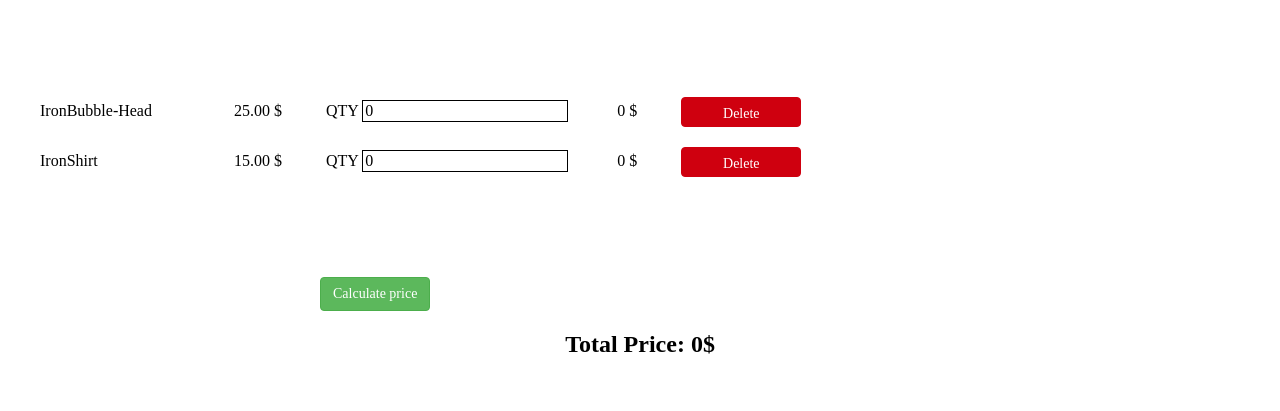
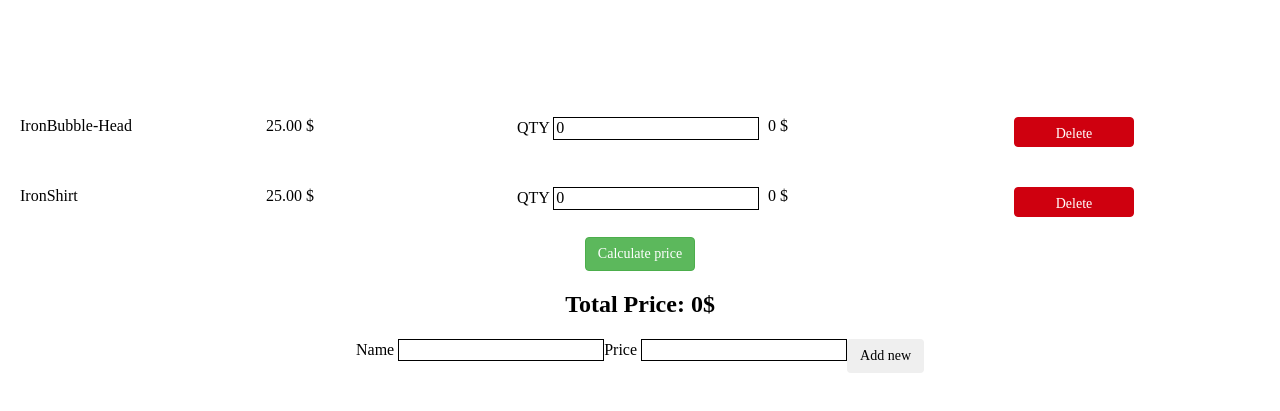
Before and after one commit to ironhack-labs/lab-dom-ironhack-cart, a plain HTML site: page starter-code/index.html in a window 1280 px wide. Shown: the part 61-472 px from the top of the page. Drawn offline with nearby package versions, Linux system fonts and the light colour scheme.

Commit message:
iteration 5 done

```diff
--- a/starter-code/css/style.css
+++ b/starter-code/css/style.css
@@ -28,8 +28,6 @@ input {
     color: #fff;
     background-color: #5cb85c;
     border-color: #4cae4c;
-    margin-top: 100px;
-    margin-left: 25%;
 }
 
 .delete1 button {
@@ -49,21 +47,23 @@ header {
   margin-bottom: 100px;
 }
 
-.ironbubble div {
+article {
+  display: flex;
+  justify-content: space-around;
+  padding: 20px;
+}
+article div {
   display: inline-block;
-  margin-left: 40px;
-  margin-bottom: 20px;
+  flex: 1;
+}
+.totalPrice {
+  display: flex;
+  justify-content: center;
+  flex-direction: column;
+  align-items: center;
 }
 
-.ironshirt div {
-  display: inline-block;
-  margin-left: 40px;
+.inputs {
+  display: flex;
+  justify-content: center;
 }
-
-.product1_name {
-  width: 150px;
-}
-
-.cart_total {
-  text-align: center;
-}
--- a/starter-code/index.html
+++ b/starter-code/index.html
@@ -18,7 +18,7 @@
     <h1> Ironhack Merchandising Shop </h1>
 
   </header>
-
+  <div id="content">
     <article class="ironbubble">
 
       <div class="product1_name">
@@ -50,7 +50,7 @@
       </div>
 
       <div class="product1_cost">
-      <span class="cost"> 15.00 $ </span>
+        <span class="cost"> 25.00 $ </span>
       </div>
 
       <div class="product1_qty">
@@ -66,7 +66,9 @@
       </div>
 
     </article>
+  </div>
 
+  <div class="totalPrice">
 
     <button id="calc-prices-button" class="btn btn-success calculate"> Calculate price </button>
 
@@ -75,15 +77,13 @@
       <h2> Total Price: <span id="final_price"> 0$ </span> </h2>
 
     </div>
+  </div>
+  <div class="inputs">
 
+    <label> Name <input type="text" min="1" id="create-name"></label>
+    <label> Price <input type="number" min="1" id="create-price"></label>
+    <button class="btn btn-create" id="new-item-create"> Add new</button>
+  </div>
 </body>
 
 </html>
-
-<!--
-
-Now, as part of your "Calculate Prices" function:
-
-Select the elements that contain the each product's total price.
-Loop through the elements selected in the previous step, retrieve each of their total prices and add them together to get the total price of the entire shopping cart.
-Show the total price in the DOM. -->
--- a/starter-code/js/index.js
+++ b/starter-code/js/index.js
@@ -24,29 +24,38 @@ function getTotalPrice() {
   }
 }
 
-
 function createQuantityInput(){
-
+  return '<input type="number" min="1" class="QTY" value="0">'
 }
 
+function createPriceNode(price){
+  return '<div class="product1_cost"><span class="cost"> ' + price + ' $ </span></div>';
+}
 function createDeleteButton(){
-
+  return '<div class="delete1"><button class="btn btn-delete"> Delete </button></div>';
 }
 
 function createQuantityNode(){
-
+  return '<div class="product1_qty"><label>QTY ' + createQuantityInput() + '</label></div>';
 }
 
-function createItemNode(dataType, itemData){
-
+function createItemNode(itemData){
+  return '<div class="product1_name"><span>' + itemData +'</span></div>';
 }
 
 function createNewItemRow(itemName, itemUnitPrice){
-
+  return '<article class="' + itemName + '">' + createItemNode(itemName) + createPriceNode(itemUnitPrice) + createQuantityNode() + '<div class="totalcost1"><span class="totalcost">0 $</span></div>' + createDeleteButton() +  '</article>'
 }
 
 function createNewItem(){
+  var name = document.getElementById('create-name').value;
+  var price = document.getElementById('create-price').value;
+  document.getElementById('content').innerHTML = document.getElementById('content').innerHTML + createNewItemRow(name, price);
 
+  var deleteButtons = document.getElementsByClassName('btn-delete');
+  for(var i = 0; i<deleteButtons.length ; i++){
+    deleteButtons[i].onclick = deleteItem;
+  }
 }
 
 window.onload = function(){
@@ -56,7 +65,7 @@ window.onload = function(){
 
   calculatePriceButton.onclick = getTotalPrice;
 
-  //createItemButton.onclick = createNewItem;
+  createItemButton.onclick = createNewItem;
 
   for(var i = 0; i<deleteButtons.length ; i++){
     deleteButtons[i].onclick = deleteItem;
```
Lines whose indentation alone changed are shown as unchanged.
